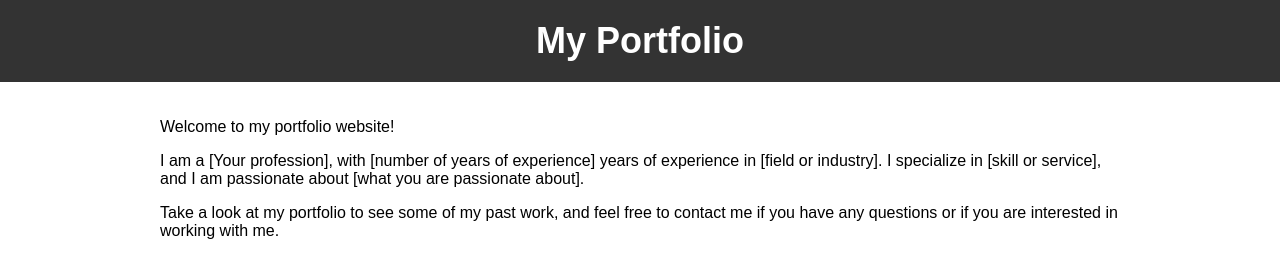
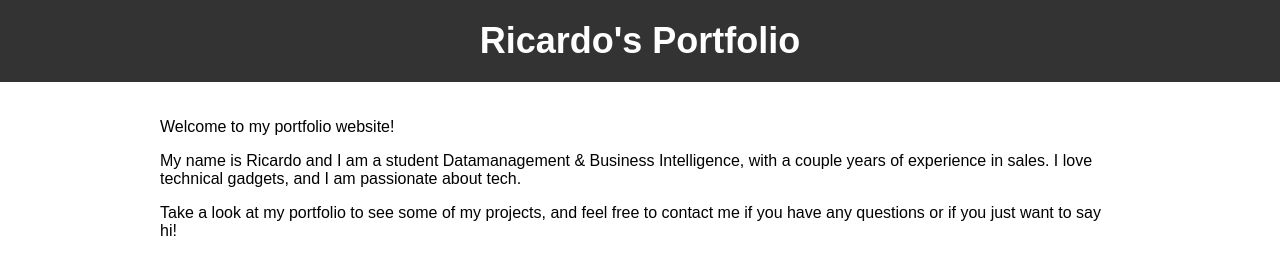
Before and after one commit to SevenNightsDarkCrow/SevenNightsDarkCrow.github.io, a plain HTML site: page index.html in a window 1280 px wide. Drawn offline with Linux system fonts and the light colour scheme.

Commit message:
Spelling

```diff
--- a/index.html
+++ b/index.html
@@ -33,14 +33,14 @@
 <body>
   <header>
     <div class="container">
-      <h1>My Portfolio</h1>
+      <h1>Ricardo's Portfolio</h1>
     </div>
   </header>
   <section>
     <div class="container">
       <p>Welcome to my portfolio website!</p>
-      <p>I am a [Your profession], with [number of years of experience] years of experience in [field or industry]. I specialize in [skill or service], and I am passionate about [what you are passionate about].</p>
-      <p>Take a look at my portfolio to see some of my past work, and feel free to contact me if you have any questions or if you are interested in working with me.</p>
+      <p>My name is Ricardo and I am a student Datamanagement & Business Intelligence, with a couple years of experience in sales. I love technical gadgets, and I am passionate about tech.</p>
+      <p>Take a look at my portfolio to see some of my projects, and feel free to contact me if you have any questions or if you just want to say hi!</p>
     </div>
   </section>
 </body>
```
